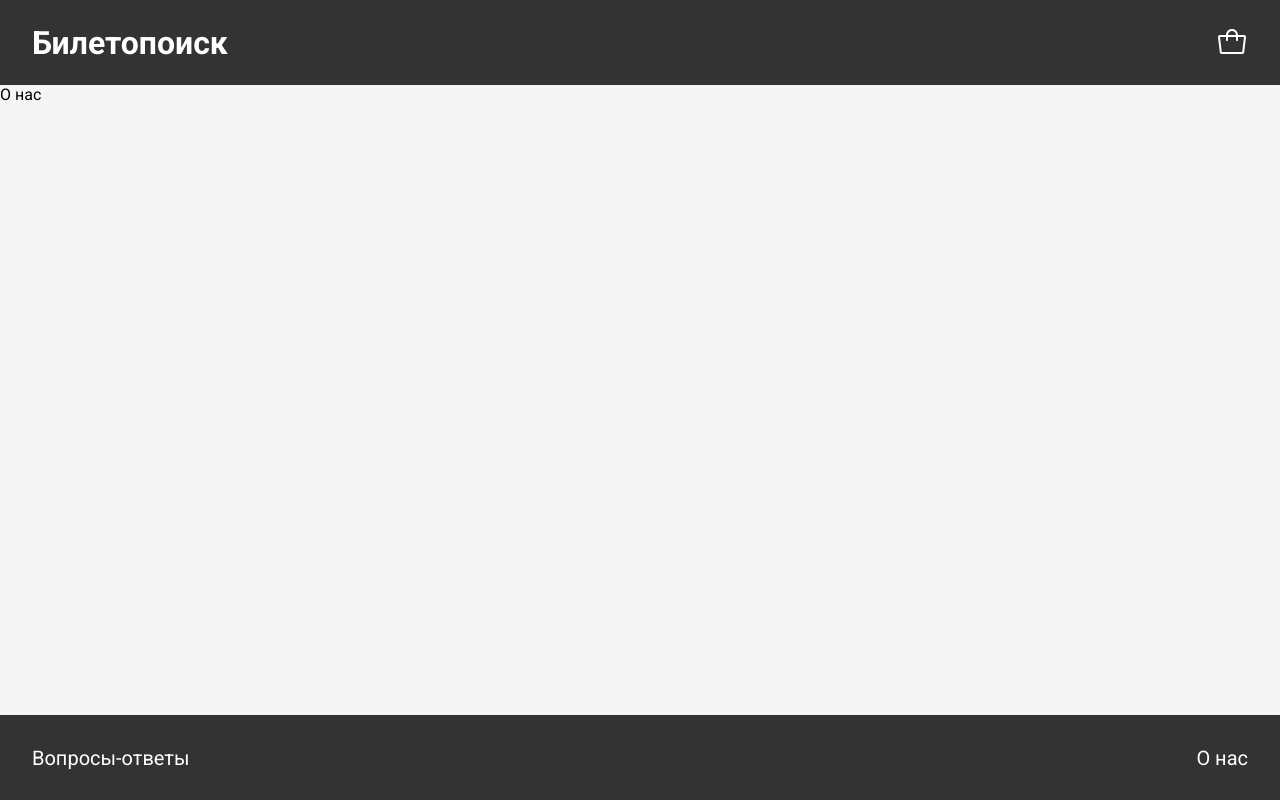
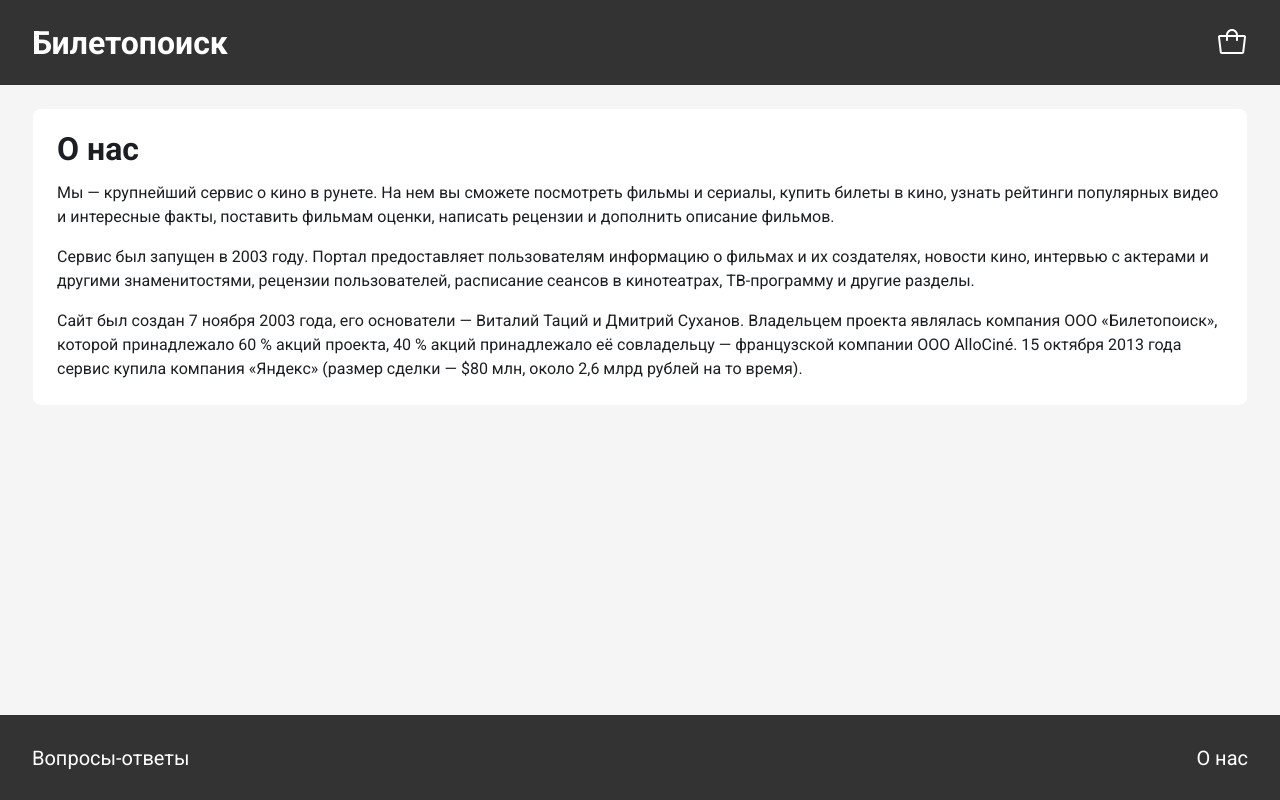
Before and after one commit to boriskulakov/shri-react, a Next.js app: page /about in a window 1280 px wide. Built offline with nearby package versions, Linux system fonts and the light colour scheme.

Commit message:
Создал страницу "О нас"
Поправил стили общей разметки

```diff
--- /dev/null
+++ b/src/app/about/page.module.css
@@ -0,0 +1,20 @@
+.container {
+  padding: 24px;
+  border-radius: 8px;
+  background: #fff;
+  color: #1b1f23;
+  display: flex;
+  flex-flow: column nowrap;
+  gap: 16px;
+}
+
+.title {
+  font-size: 32px;
+  font-weight: 600;
+  line-height: 32px;
+}
+
+.text {
+  font-size: 16px;
+  line-height: 24px;
+}
--- a/src/app/about/page.tsx
+++ b/src/app/about/page.tsx
@@ -1,3 +1,34 @@
-export default function About() {
-  return <div>О нас</div>
+import classNames from 'classnames'
+import styles from './page.module.css'
+
+function Page() {
+  return (
+    <div className="page_container">
+      <div className={classNames(styles.container)}>
+        <h1 className={classNames(styles.title)}>О нас</h1>
+        <p className={classNames(styles.text)}>
+          Мы — крупнейший сервис о кино в рунете. На нем вы сможете посмотреть
+          фильмы и сериалы, купить билеты в кино, узнать рейтинги популярных
+          видео и интересные факты, поставить фильмам оценки, написать рецензии
+          и дополнить описание фильмов.
+        </p>
+        <p className={classNames(styles.text)}>
+          Сервис был запущен в 2003 году. Портал предоставляет пользователям
+          информацию о фильмах и их создателях, новости кино, интервью с
+          актерами и другими знаменитостями, рецензии пользователей, расписание
+          сеансов в кинотеатрах, ТВ-программу и другие разделы.
+        </p>
+        <p className={classNames(styles.text)}>
+          Сайт был создан 7 ноября 2003 года, его основатели — Виталий Таций и
+          Дмитрий Суханов. Владельцем проекта являлась компания ООО
+          «Билетопоиск», которой принадлежало 60 % акций проекта, 40 % акций
+          принадлежало её совладельцу — французской компании ООО AlloCiné. 15
+          октября 2013 года сервис купила компания «Яндекс» (размер сделки — $80
+          млн, около 2,6 млрд рублей на то время).
+        </p>
+      </div>
+    </div>
+  )
 }
+
+export default Page
--- a/src/app/css/layout.module.css
+++ b/src/app/css/layout.module.css
@@ -1,6 +1,8 @@
 .main {
+  padding: 24px 33px;
   display: flex;
   flex: 1 0 100px;
+  background-color: #F5F5F5;
 }
 
 .header {
--- a/src/app/css/page.module.css
+++ b/src/app/css/page.module.css
@@ -1,6 +1,5 @@
 .container {
   width: 100%;
-  padding: 24px 33px;
   display: grid;
   grid-template-columns: 22% 1fr;
   gap: 24px;
```
